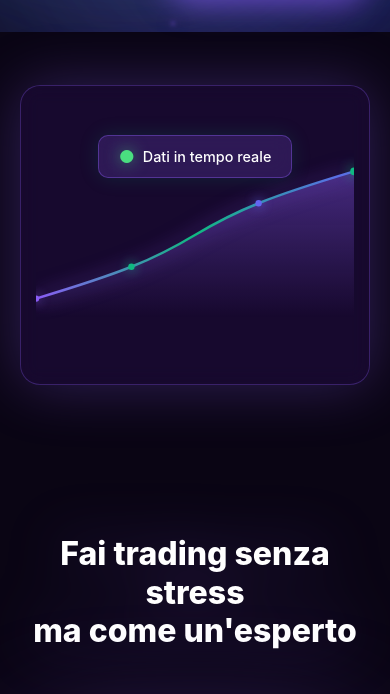
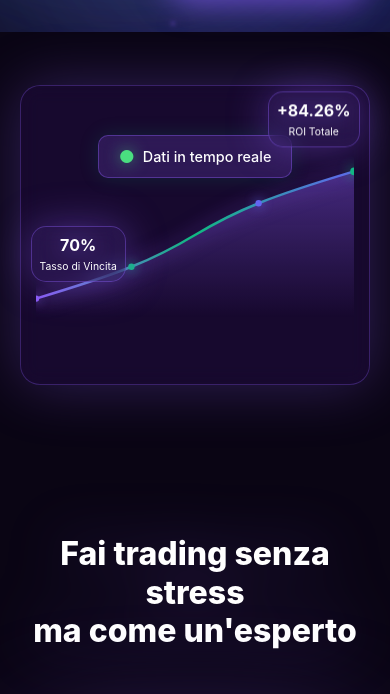
Before and after one commit to menzo1999/THE-TRADING-PATH, a plain HTML site: page index.html in a window 390 px wide. Shown: the part 812-1506 px from the top of the page. Drawn offline with Linux system fonts and the light colour scheme.

Commit message:
Update index.html

```diff
--- a/index.html
+++ b/index.html
@@ -634,17 +634,28 @@
                 margin-top: 40px !important;
             }
 
-            /* Nascondere floating stats su mobile per evitare sovrapposizioni */
+            /* Ridimensionare floating stats su mobile invece di nasconderle */
             .floating-stats {
-                display: none !important;
+                padding: 10px !important;
+                display: block !important;
+            }
+
+            .stat-1 {
+                top: 5% !important;
+                right: 5% !important;
+            }
+
+            .stat-2 {
+                bottom: 35% !important;
+                left: 5% !important;
             }
 
             .stat-number {
-                font-size: 1.5rem;
+                font-size: 1.2rem;
             }
 
             .stat-label {
-                font-size: 0.8rem;
+                font-size: 0.7rem;
             }
 
             /* Trading Phones Section */
@@ -843,13 +854,28 @@
                 font-size: 2.5rem;
             }
 
-            /* Nascondere floating stats su schermi piccoli */
+            /* Ridimensionare floating stats su schermi piccoli */
             .floating-stats {
-                display: none !important;
+                padding: 8px !important;
+                display: block !important;
+            }
+
+            .stat-1 {
+                top: 3% !important;
+                right: 3% !important;
+            }
+
+            .stat-2 {
+                bottom: 38% !important;
+                left: 3% !important;
             }
 
             .stat-number {
-                font-size: 1.2rem;
+                font-size: 1rem;
+            }
+
+            .stat-label {
+                font-size: 0.65rem;
             }
         }
 
```
